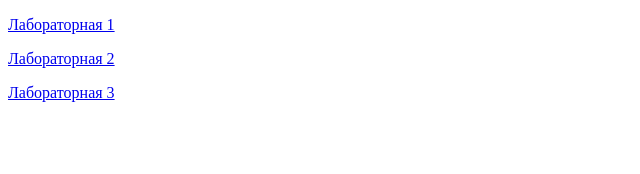
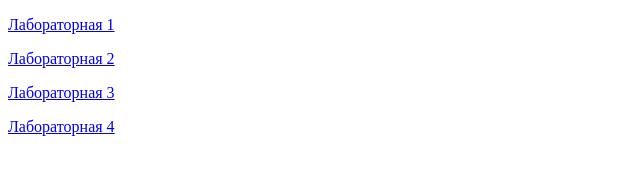
Before and after one commit to Gaynullin89/Web-dev-1-2025, a plain HTML site: page Index.html in a window 1280 px wide. Shown: the whole page, without its empty margins (0-640 px from the left). Drawn offline with Linux system fonts and the light colour scheme.

Commit message:
index.html in root is corrected

```diff
--- a/Index.html
+++ b/Index.html
@@ -8,5 +8,6 @@
         <p><a href="lab1/Index.html">Лабораторная 1</a></p>
         <p><a href="lab2/index.html">Лабораторная 2</a></p>
         <p><a href="lab3/index.html">Лабораторная 3</a></p>
+        <p><a href="lab4/index.html">Лабораторная 4</a></p>
     </body>
 </html>
```
Also changed, not shown: lab3/img/XXL_height.webp (added).
